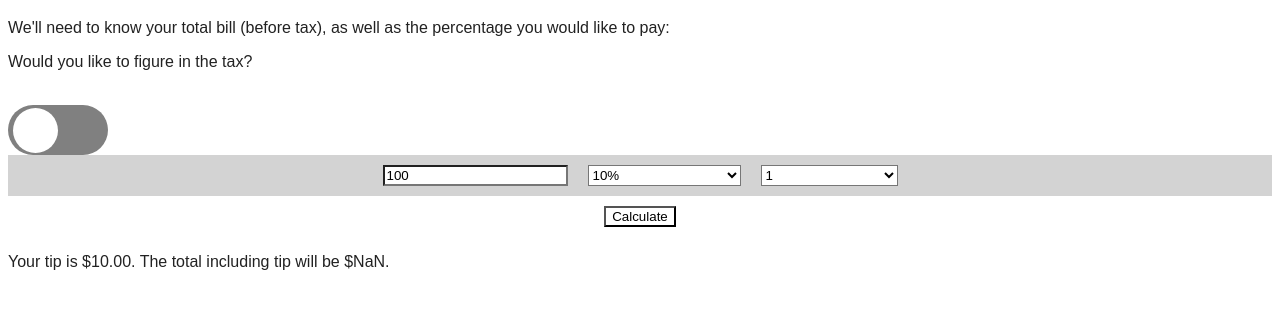
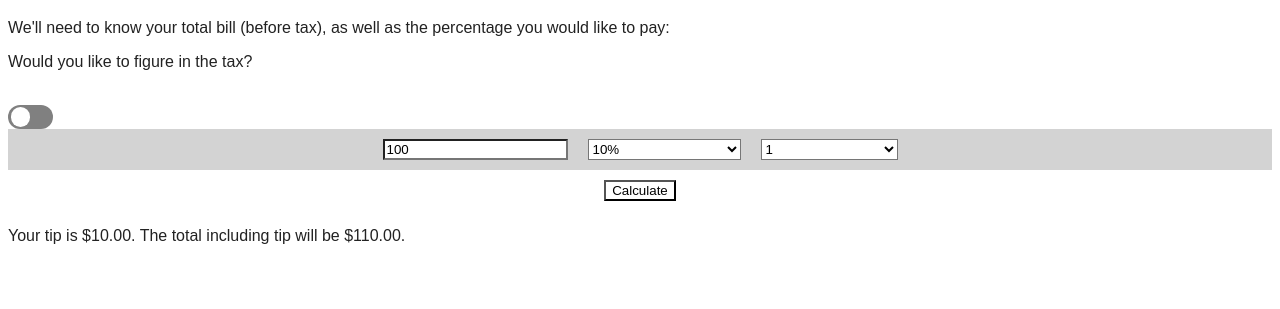
Before and after one commit to wheelerdev/Projects, a plain HTML site: page tip-calculator/tipcalculator.html in a window 1280 px wide. Both pictures are taken after a click on the button "Calculate". Shown: the part 61-370 px from the top of the page. Drawn offline with Linux system fonts and the light colour scheme.

Commit message:
Logic Pretty Much Done
-Next step is build out actual site design.

```diff
--- a/tip-calculator/tipcalculator.html
+++ b/tip-calculator/tipcalculator.html
@@ -5,7 +5,7 @@
     <meta charset="UTF-8">
     <meta name="viewport" content="width=device-width, initial-scale=1.0">
     <meta http-equiv="X-UA-Compatible" content="ie=edge">
-    <title>Document</title>
+    <title>Tip Calculator</title>
 </head>
 
 <!-- <style>
@@ -157,6 +157,13 @@
         }
 
         /* toggle switch */
+        /* Variables */
+
+        :root {
+            --main-size: 1.5rem;
+            --secondary-size: 1.2rem;
+        }
+
         input[type=checkbox] {
             height: 0;
             width: 0;
@@ -166,37 +173,41 @@
         .switchLabel {
             cursor: pointer;
             text-indent: -9999px;
-            width: 100px;
-            height: 50px;
+            width: 45px;
+            /* height: 50px; */
+            height: var(--main-size);
             background: grey;
             display: block;
-            border-radius: 50px;
+            border-radius: var(--main-size);
             position: relative;
         }
 
         .switchLabel:after {
             content: '';
             position: absolute;
-            top: 3px;
-            left: 5px;
-            width: 45px;
-            height: 45px;
+            top: 2.45px;
+            left: 3px;
+            /* width: 45px; */
+            width: var(--secondary-size);
+            height: var(--secondary-size);
+            /* height: 45px; */
             background: #fff;
-            border-radius: 45px;
+            /* border-radius: 45px; */
+            border-radius: var(--secondary-size);
             transition: 0.3s;
         }
 
         input[type=checkbox]:checked+label {
-            background: #bada55;
+            background: red;
         }
 
         input:checked+label:after {
-            left: calc(100% - 5px);
+            left: calc(100% - 3px);
             transform: translateX(-100%);
         }
 
         .switchLabel:active:after {
-            width: 65px;
+            width: 1.5rem;
         }
 
         /* // centering
--- a/tip-calculator/tipcalculator.js
+++ b/tip-calculator/tipcalculator.js
@@ -1,9 +1,7 @@
 
 
 // To Do
-        // -sort out more elegant way to figure state tax; loop over object etc
         // -secure from XSS?
-        // -pre-tax/post/tax selector
 
         let myTax;
         let peopleCount;
@@ -43,6 +41,7 @@
                 console.log('tax rate');
                 taxAmount.value = '';
               }
+
               taxAmountID.style.display = taxAmountChecked.checked ? "inline-block" : "none";
               taxRateID.style.display = taxRateChecked.checked ? "inline-block" : "none";
         }
@@ -50,9 +49,6 @@
 
 
         taxSwitch.addEventListener('click', taxToggle);
-
-
-
         buttonClick.addEventListener('click', getBillAmount);
 
 
@@ -78,19 +74,21 @@
             if (taxAmount.value) {
                 myTax = Number(taxAmount.value);
             } else if (taxRate.value) {
-                myTax = Math.floor((billVal.value * `0.0${taxRate.value}`) * 100) / 100;
+                myTax = (billVal.value * (taxRate.value / 100));
+                // myTax = Math.floor((Number(billVal.value) * `0.0${Number(taxRate.value)}`) * 100) / 100;
             };
 
-            // Okay so currencyFormat is breaking all of this specifically for myTax.
-            // The two sub-variables for myTax are typeof-ing as an object? Might have to go upstream and push all the .value properties inside the original variable, hopefully resulting in a normal number type.
+            console.log(myTax);
+            console.log(billVal.value);
+
+            // Clears all tax values if tax switch is unselected
+            if (!taxSwitch.checked) {
+                myTax = "";
+                taxAmount.value = "";
+                taxRate.value = "";
+            };
+
             ifTax = myTax ? `tax is ${currencyFormat(myTax)} and your ` : '';
-
-            console.log(typeof(taxAmount.value));
-            console.log(taxAmount.value);
-            console.log(taxRate.value);
-
-
-            console.log(myTax);
 
 
 
```
Also changed, not shown: switchTest.html (added, +73 -0 lines).
